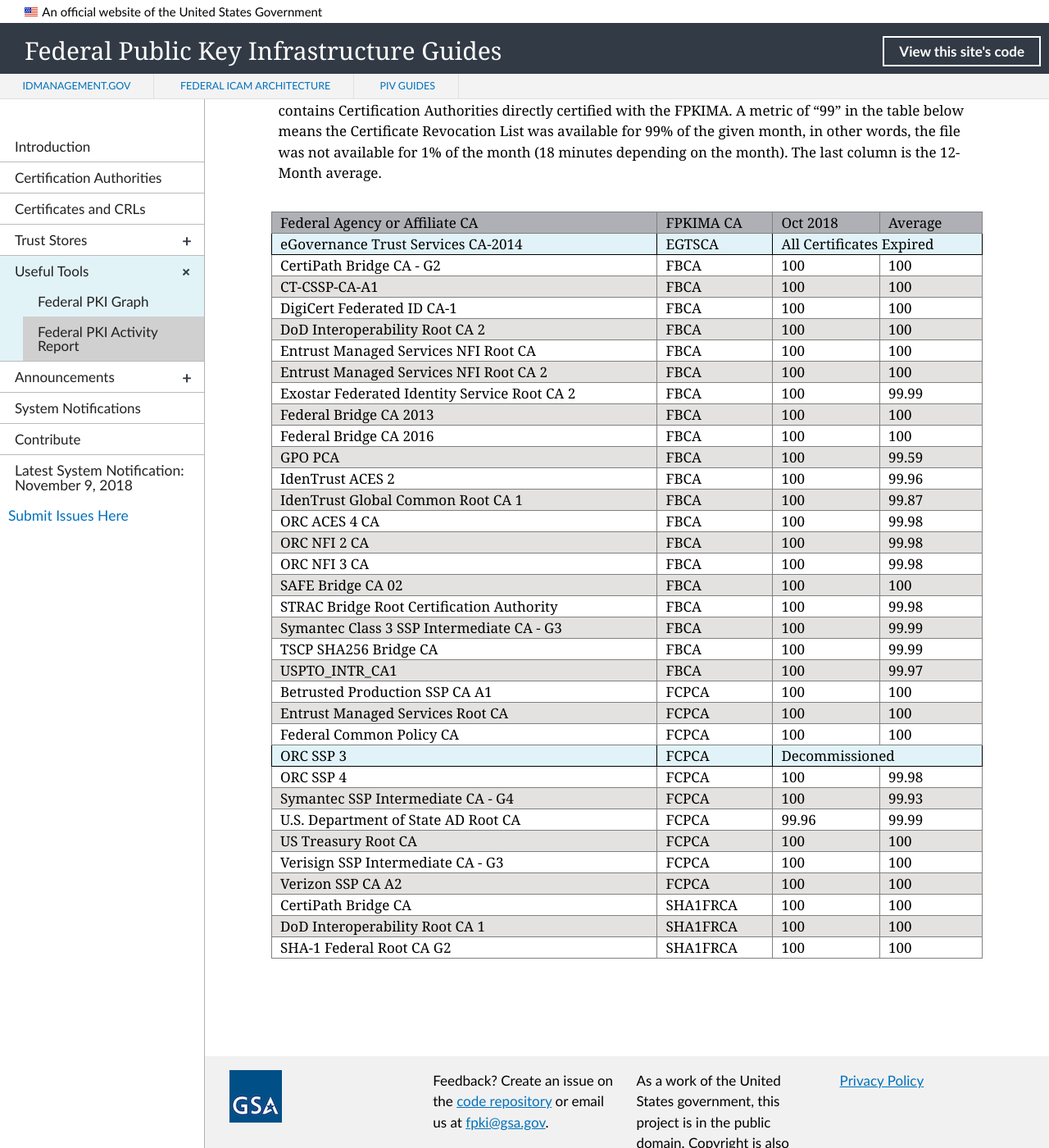
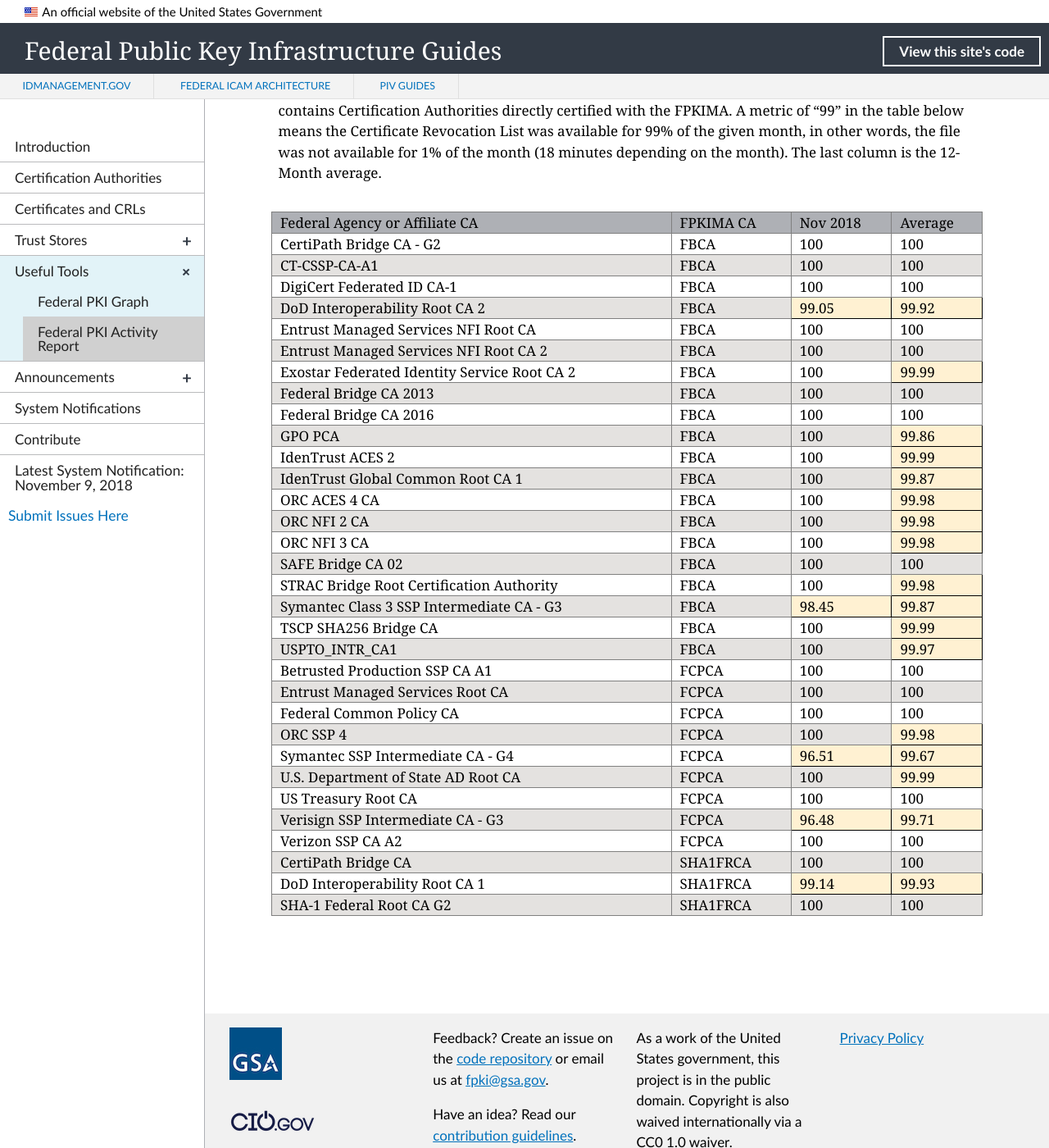
Before and after one commit to GSA/fpki-guides, a Jekyll site: the page built from _tools/03_fpki_activity_report.md, in a window 1280 px wide and 1400 px high, scrolled down 2533 px. Shown: the whole window at 82% size. Built offline with Jekyll 4.4.1, drawn with Linux system fonts in a browser that asks for light colours; nearby versions of some CDN libraries; library files that are not in the unit come from our copies.

Commit message:
Nov Reporting
Update for November 2018 reporting.

```diff
--- a/_includes/fpkiar-repo-table.html
+++ b/_includes/fpkiar-repo-table.html
@@ -21,13 +21,8 @@
     <tr>
         <th class="tg-llyw">Federal Agency or Affiliate CA</th>
         <td class="tg-llyw">FPKIMA CA</td>
-        <td class="tg-llyw">Oct 2018</td>
+        <td class="tg-llyw">Nov 2018</td>
         <td class="tg-llyw">Average</td>
-    </tr>
-    <tr>
-        <td class="tg-hyan">eGovernance Trust Services CA-2014</td>
-        <td class="tg-hyan">EGTSCA</td>
-        <td class="tg-hyan" colspan="2">All Certificates Expired</td>
     </tr>
     <tr>
         <td class="tg-0pky">CertiPath Bridge CA - G2</td>
@@ -50,8 +45,8 @@
     <tr>
         <td class="tg-y698">DoD Interoperability Root CA 2</td>
         <td class="tg-y698">FBCA</td>
-        <td class="tg-y698">100</td>
-        <td class="tg-y698">100</td>
+        <td class="tg-s7ni">99.05</td>
+        <td class="tg-s7ni">99.92</td>
     </tr>
     <tr>
         <td class="tg-0pky">Entrust Managed Services NFI Root CA</td>
@@ -69,7 +64,7 @@
         <td class="tg-0pky">Exostar Federated Identity Service Root CA 2</td>
         <td class="tg-0pky">FBCA</td>
         <td class="tg-0pky">100</td>
-        <td class="tg-0pky">99.99</td>
+        <td class="tg-s7ni">99.99</td>
     </tr>
     <tr>
         <td class="tg-y698">Federal Bridge CA 2013</td>
@@ -87,37 +82,37 @@
         <td class="tg-y698">GPO PCA</td>
         <td class="tg-y698">FBCA</td>
         <td class="tg-y698">100</td>
-        <td class="tg-y698">99.59</td>
+        <td class="tg-s7ni">99.86</td>
     </tr>
     <tr>
         <td class="tg-0pky">IdenTrust ACES 2</td>
         <td class="tg-0pky">FBCA</td>
         <td class="tg-0pky">100</td>
-        <td class="tg-0pky">99.96</td>
+        <td class="tg-s7ni">99.99</td>
     </tr>
     <tr>
         <td class="tg-y698">IdenTrust Global Common Root CA 1</td>
         <td class="tg-y698">FBCA</td>
         <td class="tg-y698">100</td>
-        <td class="tg-y698">99.87</td>
+        <td class="tg-s7ni">99.87</td>
     </tr>
     <tr>
         <td class="tg-0pky">ORC ACES 4 CA</td>
         <td class="tg-0pky">FBCA</td>
         <td class="tg-0pky">100</td>
-        <td class="tg-0pky">99.98</td>
+        <td class="tg-s7ni">99.98</td>
     </tr>
     <tr>
         <td class="tg-y698">ORC NFI 2 CA</td>
         <td class="tg-y698">FBCA</td>
         <td class="tg-y698">100</td>
-        <td class="tg-y698">99.98</td>
+        <td class="tg-s7ni">99.98</td>
     </tr>
     <tr>
         <td class="tg-0pky">ORC NFI 3 CA</td>
         <td class="tg-0pky">FBCA</td>
         <td class="tg-0pky">100</td>
-        <td class="tg-0pky">99.98</td>
+        <td class="tg-s7ni">99.98</td>
     </tr>
     <tr>
         <td class="tg-y698">SAFE Bridge CA 02</td>
@@ -129,25 +124,25 @@
         <td class="tg-0pky">STRAC Bridge Root Certification Authority</td>
         <td class="tg-0pky">FBCA</td>
         <td class="tg-0pky">100</td>
-        <td class="tg-0pky">99.98</td>
+        <td class="tg-s7ni">99.98</td>
     </tr>
     <tr>
         <td class="tg-y698">Symantec Class 3 SSP Intermediate CA - G3</td>
         <td class="tg-y698">FBCA</td>
-        <td class="tg-y698">100</td>
-        <td class="tg-y698">99.99</td>
+        <td class="tg-s7ni">98.45</td>
+        <td class="tg-s7ni">99.87</td>
     </tr>
     <tr>
         <td class="tg-0pky">TSCP SHA256 Bridge CA</td>
         <td class="tg-0pky">FBCA</td>
         <td class="tg-0pky">100</td>
-        <td class="tg-0pky">99.99</td>
+        <td class="tg-s7ni">99.99</td>
     </tr>
     <tr>
         <td class="tg-y698">USPTO_INTR_CA1</td>
         <td class="tg-y698">FBCA</td>
         <td class="tg-y698">100</td>
-        <td class="tg-y698">99.97</td>
+        <td class="tg-s7ni">99.97</td>
     </tr>
     <tr>
         <td class="tg-0pky">Betrusted Production SSP CA A1</td>
@@ -168,62 +163,57 @@
         <td class="tg-0pky">100</td>
     </tr>
     <tr>
-        <td class="tg-hyan">ORC SSP 3</td>
-        <td class="tg-hyan">FCPCA</td>
-        <td class="tg-hyan" colspan="2">Decommissioned</td>
+        <td class="tg-y698">ORC SSP 4</td>
+        <td class="tg-y698">FCPCA</td>
+        <td class="tg-y698">100</td>
+        <td class="tg-s7ni">99.98</td>
     </tr>
     <tr>
-        <td class="tg-0pky">ORC SSP 4</td>
+        <td class="tg-0pky">Symantec SSP Intermediate CA - G4</td>
         <td class="tg-0pky">FCPCA</td>
-        <td class="tg-0pky">100</td>
-        <td class="tg-0pky">99.98</td>
+        <td class="tg-s7ni">96.51</td>
+        <td class="tg-s7ni">99.67</td>
     </tr>
     <tr>
-        <td class="tg-y698">Symantec SSP Intermediate CA - G4</td>
+        <td class="tg-y698">U.S. Department of State AD Root CA</td>
         <td class="tg-y698">FCPCA</td>
         <td class="tg-y698">100</td>
-        <td class="tg-y698">99.93</td>
+        <td class="tg-s7ni">99.99</td>
     </tr>
     <tr>
-        <td class="tg-0pky">U.S. Department of State AD Root CA</td>
-        <td class="tg-0pky">FCPCA</td>
-        <td class="tg-0pky">99.96</td>
-        <td class="tg-0pky">99.99</td>
-    </tr>
-    <tr>
-        <td class="tg-y698">US Treasury Root CA</td>
-        <td class="tg-y698">FCPCA</td>
-        <td class="tg-y698">100</td>
-        <td class="tg-y698">100</td>
-    </tr>
-    <tr>
-        <td class="tg-0pky">Verisign SSP Intermediate CA - G3</td>
+        <td class="tg-0pky">US Treasury Root CA</td>
         <td class="tg-0pky">FCPCA</td>
         <td class="tg-0pky">100</td>
         <td class="tg-0pky">100</td>
     </tr>
     <tr>
-        <td class="tg-y698">Verizon SSP CA A2</td>
+        <td class="tg-y698">Verisign SSP Intermediate CA - G3</td>
         <td class="tg-y698">FCPCA</td>
-        <td class="tg-y698">100</td>
-        <td class="tg-y698">100</td>
+        <td class="tg-s7ni">96.48</td>
+        <td class="tg-s7ni">99.71</td>
     </tr>
     <tr>
-        <td class="tg-0pky">CertiPath Bridge CA</td>
-        <td class="tg-0pky">SHA1FRCA</td>
+        <td class="tg-0pky">Verizon SSP CA A2</td>
+        <td class="tg-0pky">FCPCA</td>
         <td class="tg-0pky">100</td>
         <td class="tg-0pky">100</td>
     </tr>
     <tr>
-        <td class="tg-y698">DoD Interoperability Root CA 1</td>
+        <td class="tg-y698">CertiPath Bridge CA</td>
         <td class="tg-y698">SHA1FRCA</td>
         <td class="tg-y698">100</td>
         <td class="tg-y698">100</td>
     </tr>
     <tr>
-        <td class="tg-0pky">SHA-1 Federal Root CA G2</td>
+        <td class="tg-0pky">DoD Interoperability Root CA 1</td>
         <td class="tg-0pky">SHA1FRCA</td>
-        <td class="tg-0pky">100</td>
-        <td class="tg-0pky">100</td>
+        <td class="tg-s7ni">99.14</td>
+        <td class="tg-s7ni">99.93</td>
+    </tr>
+    <tr>
+        <td class="tg-y698">SHA-1 Federal Root CA G2</td>
+        <td class="tg-y698">SHA1FRCA</td>
+        <td class="tg-y698">100</td>
+        <td class="tg-y698">100</td>
     </tr>
 </table>
```
